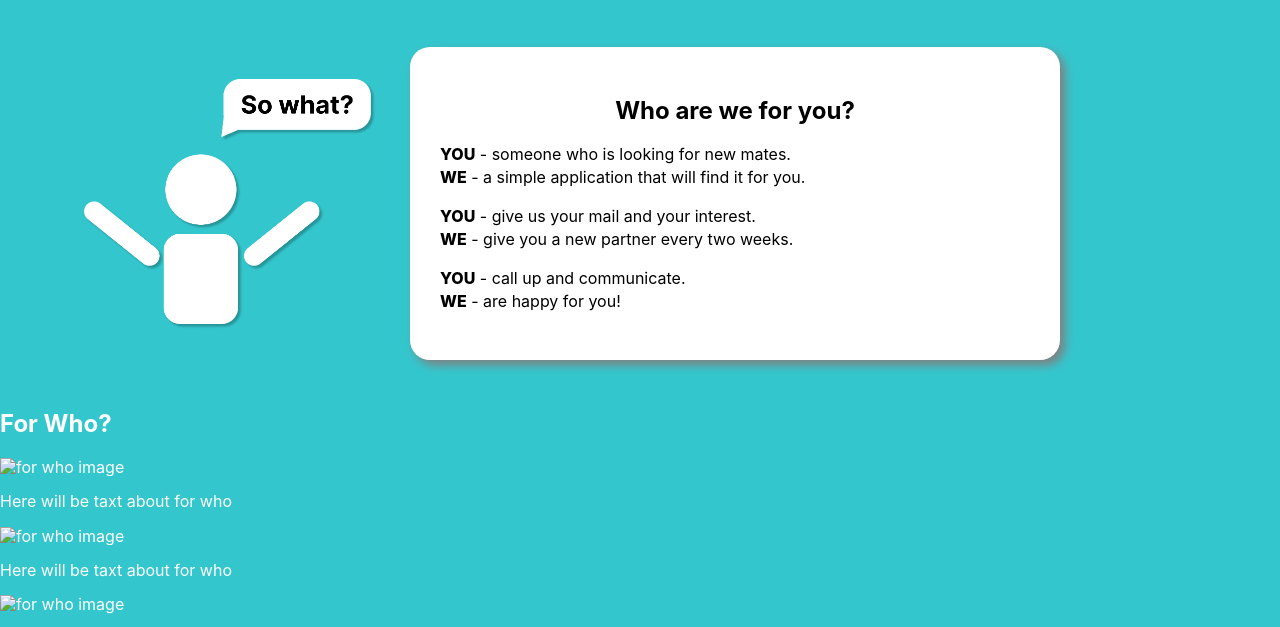
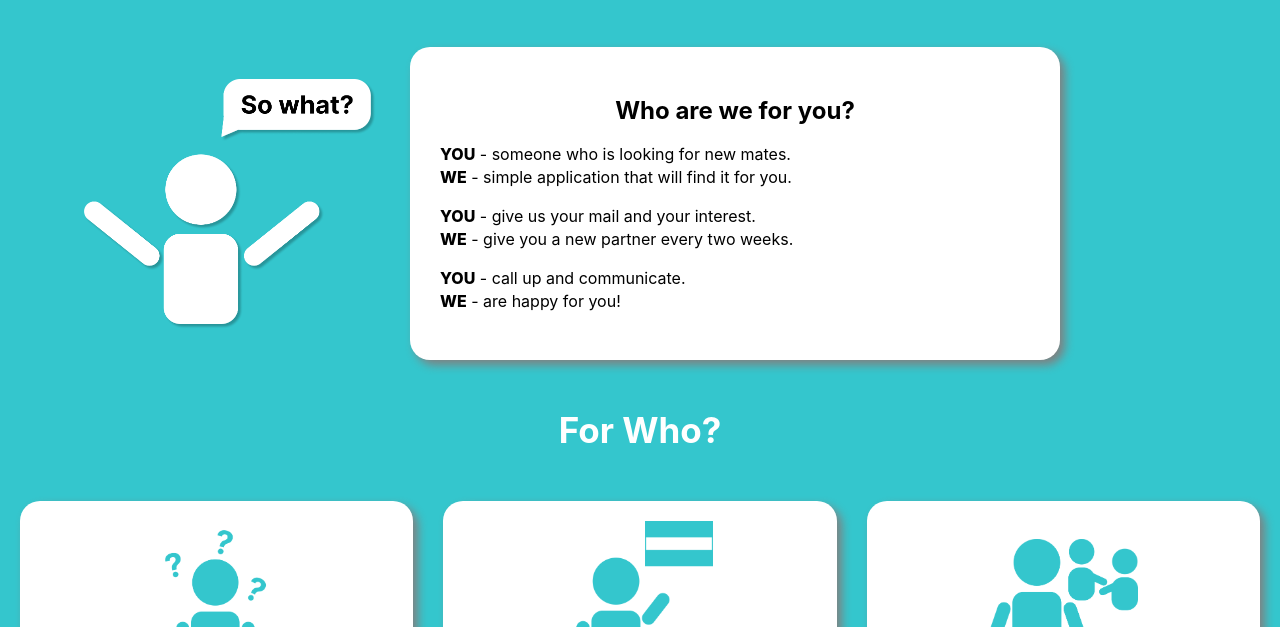
Before and after one commit to MisterDROG/SoHello, a plain HTML site: page index.html in a window 1280 px wide. Shown: the part 315-942 px from the top of the page. Drawn offline with Linux system fonts and the light colour scheme.

Commit message:
feature: add main page project discription2

```diff
--- a/index.css
+++ b/index.css
@@ -145,6 +145,47 @@
     font-weight: 800;
 }
 
+
+.forWho__title {
+    margin: 50px;
+    text-align: center;
+    font-size: 35px;
+}
+.forWho__grid {
+    display: grid;
+    grid-template-columns: repeat(3, 1fr);
+    gap: 30px;
+    margin: 20px;
+}
+
+@media screen and (max-width: 800px) {
+    .forWho__grid {
+        grid-template-columns: repeat(1, 1fr);
+    }
+}
+
+.forWho__card {
+    background-color: white;
+    color: black;
+    border-radius: 20px;
+    box-shadow: 5px 5px 10px grey;
+    padding: 20px;
+    display: flex;
+    flex-direction: column;
+    align-items: center;
+}
+
+.forWho__img {
+    width: 150px;
+    height: 150px;
+    object-fit: contain;
+}
+
+.forWho__text {
+    text-align: center;
+
+}
+
 .signIn {
     width: 60%;
     margin: 80px auto 20px auto;
@@ -178,6 +219,8 @@
     border: 0;
     margin: 20px 0 0 0;
 }
+
+
 
 .footer {
     display: flex;
--- a/index.html
+++ b/index.html
@@ -33,7 +33,7 @@
                 <div class="aboutUs__container">
                     <h2 class="aboutUs__title">Who are we for you?</h2>
                     <p class="aboutUs__text text_type_you"><span class="aboutUs__span">YOU</span> - someone who is looking for new mates.</p>
-                    <p class="aboutUs__text text_type_we"><span class="aboutUs__span">WE</span> - a simple application that will find it for you.</p>
+                    <p class="aboutUs__text text_type_we"><span class="aboutUs__span">WE</span> - simple application that will find it for you.</p>
                     <p class="aboutUs__text text_type_you"><span class="aboutUs__span">YOU</span> - give us your mail and your interest.</p>
                     <p class="aboutUs__text text_type_we"><span class="aboutUs__span">WE</span> - give you a new partner every two weeks.</p>
                     <p class="aboutUs__text text_type_you"><span class="aboutUs__span">YOU</span> - call up and communicate.</p>
@@ -45,16 +45,16 @@
                 <h2 class="forWho__title">For Who?</h2>
                 <div class="forWho__grid">
                     <div class = "forWho__card">
-                        <img class="forWho__img" src="" alt="for who image">
-                        <p class="forWho__text">Here will be taxt about for who</p>
+                        <img class="forWho__img" src="./images/NewArea.png" alt="for who image">
+                        <p class="forWho__text">You are entering a new area of interest, but do not yet know any colleagues.</p>
                     </div>
                     <div class = "forWho__card">
-                        <img class="forWho__img" src="" alt="for who image">
-                        <p class="forWho__text">Here will be taxt about for who</p>
+                        <img class="forWho__img" src="./images/NewCountry.png" alt="for who image">
+                        <p class="forWho__text">You are in a new country and do not know anyone with whom you could communicate.</p>
                     </div>
                     <div class = "forWho__card">
-                        <img class="forWho__img" src="" alt="for who image">
-                        <p class="forWho__text">Here will be taxt about for who</p>
+                        <img class="forWho__img" src="./images/NewFriends.png" alt="for who image">
+                        <p class="forWho__text">You are simply tired of old connections and want someone new in your life.</p>
                     </div>
                 </div>
             </section>
```
